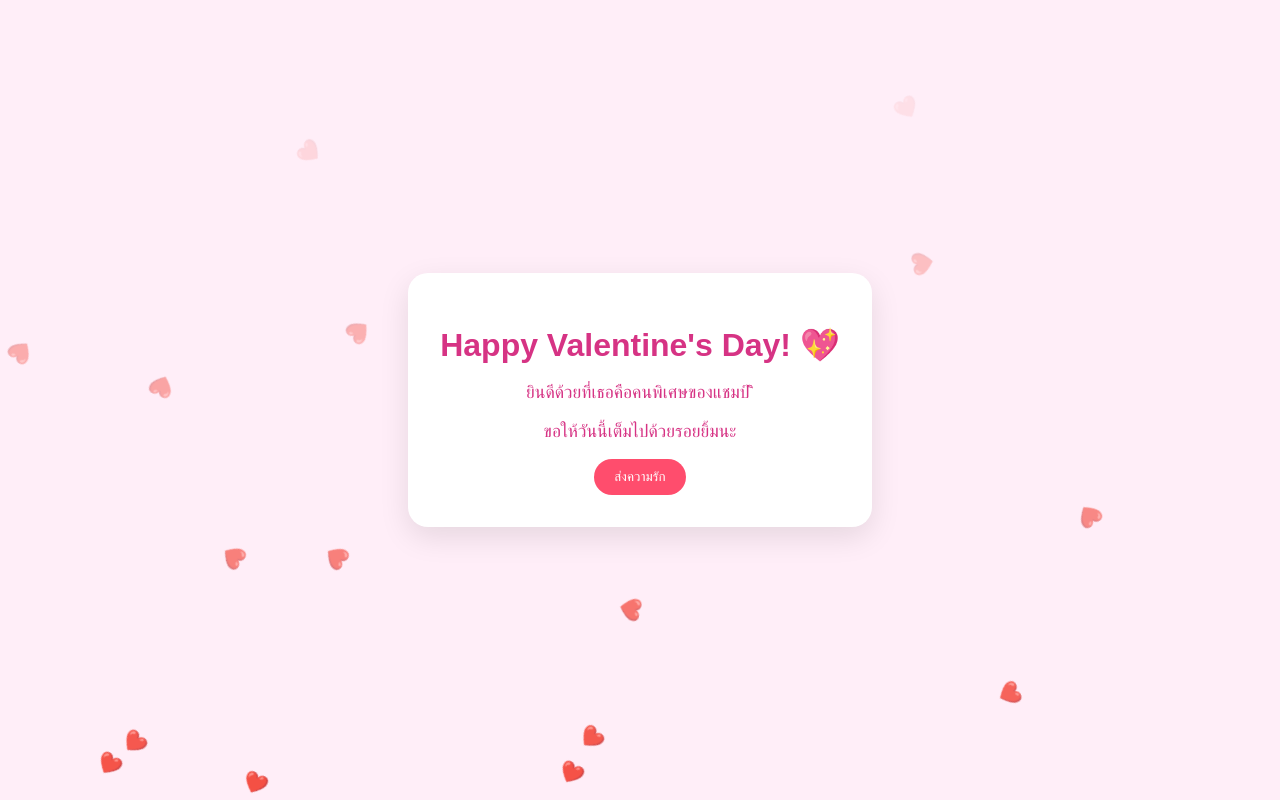
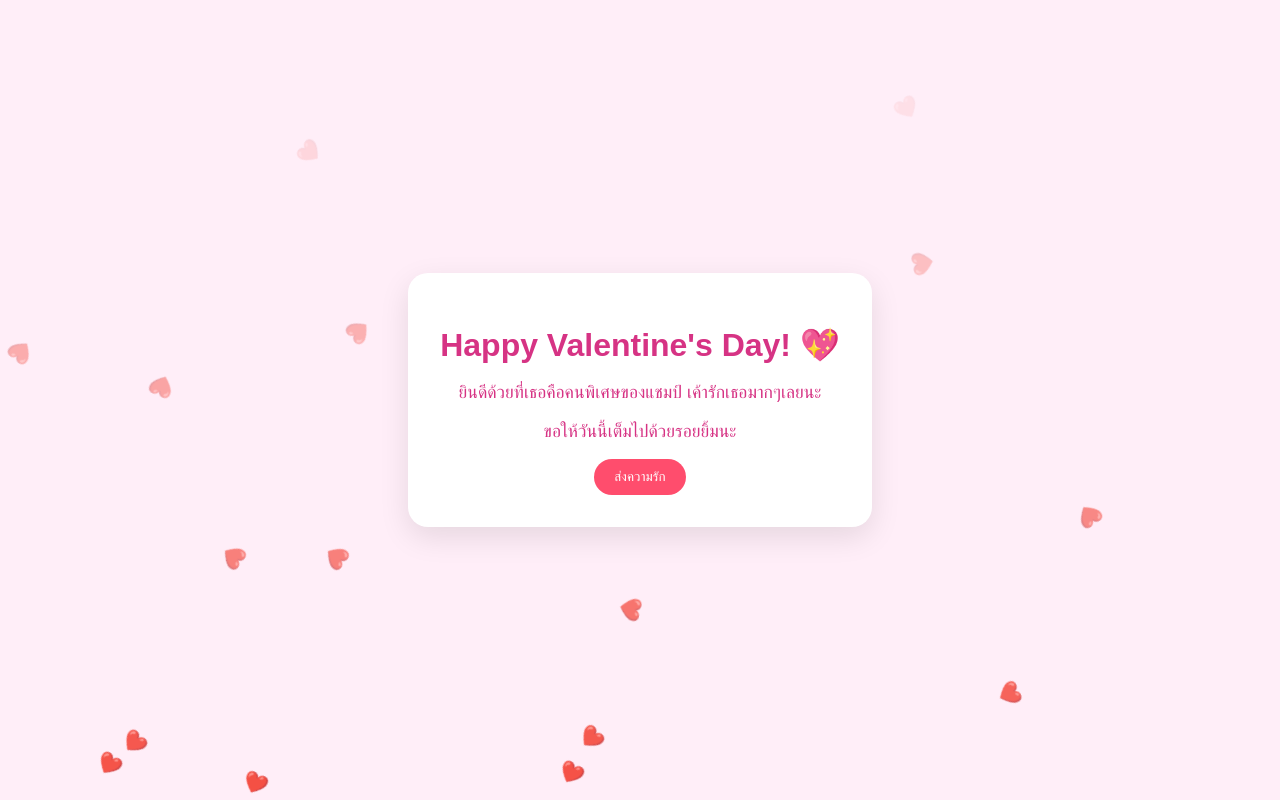
Before and after one commit to reallixarawin-svg/ssr, a plain HTML site: page index.html in a window 1280 px wide. Drawn offline with Linux system fonts and the light colour scheme.

Commit message:
Update index.html

```diff
--- a/index.html
+++ b/index.html
@@ -64,7 +64,7 @@
 
     <div class="card">
         <h1>Happy Valentine's Day! 💖</h1>
-        <p>ยินดีด้วยที่เธอคือคนพิเศษของแชมป์ ิิ</p>
+        <p>ยินดีด้วยที่เธอคือคนพิเศษของแชมป์ เค้ารักเธอมากๆเลยนะ</p>
         <p>ขอให้วันนี้เต็มไปด้วยรอยยิ้มนะ</p>
         <button class="heart-btn" onclick="alert('รักนะจุ๊บๆ! 🌹')">ส่งความรัก</button>
     </div>
```
